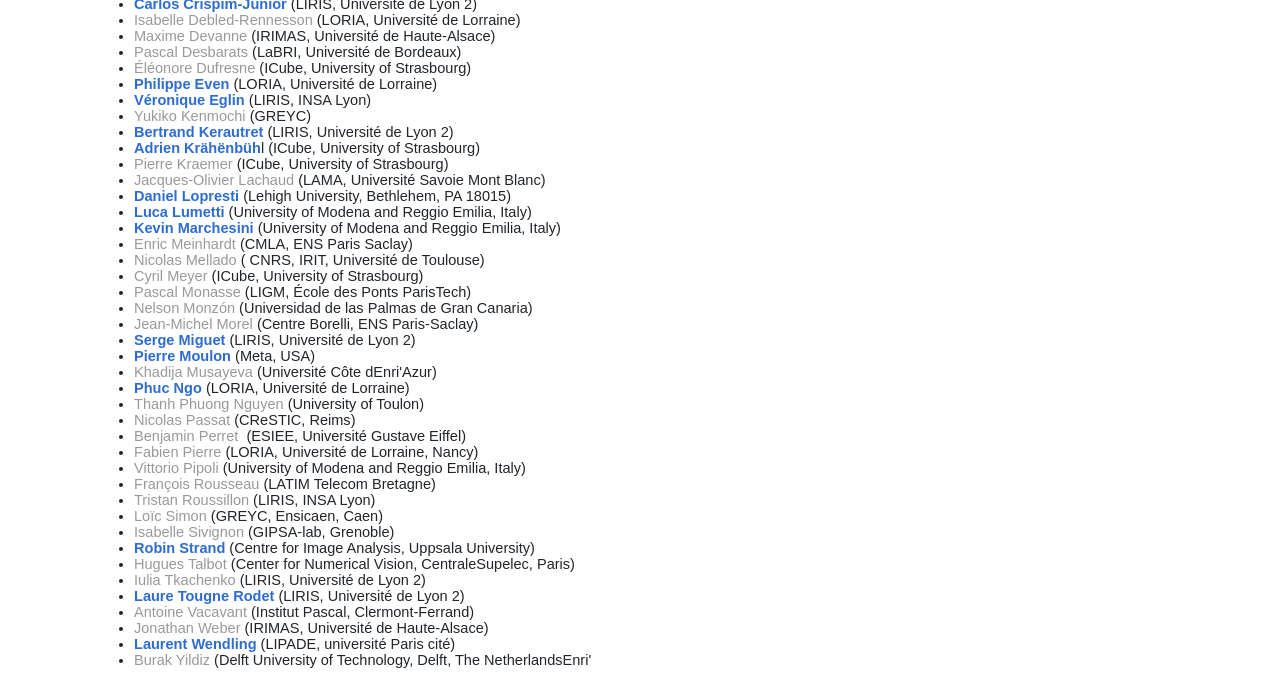
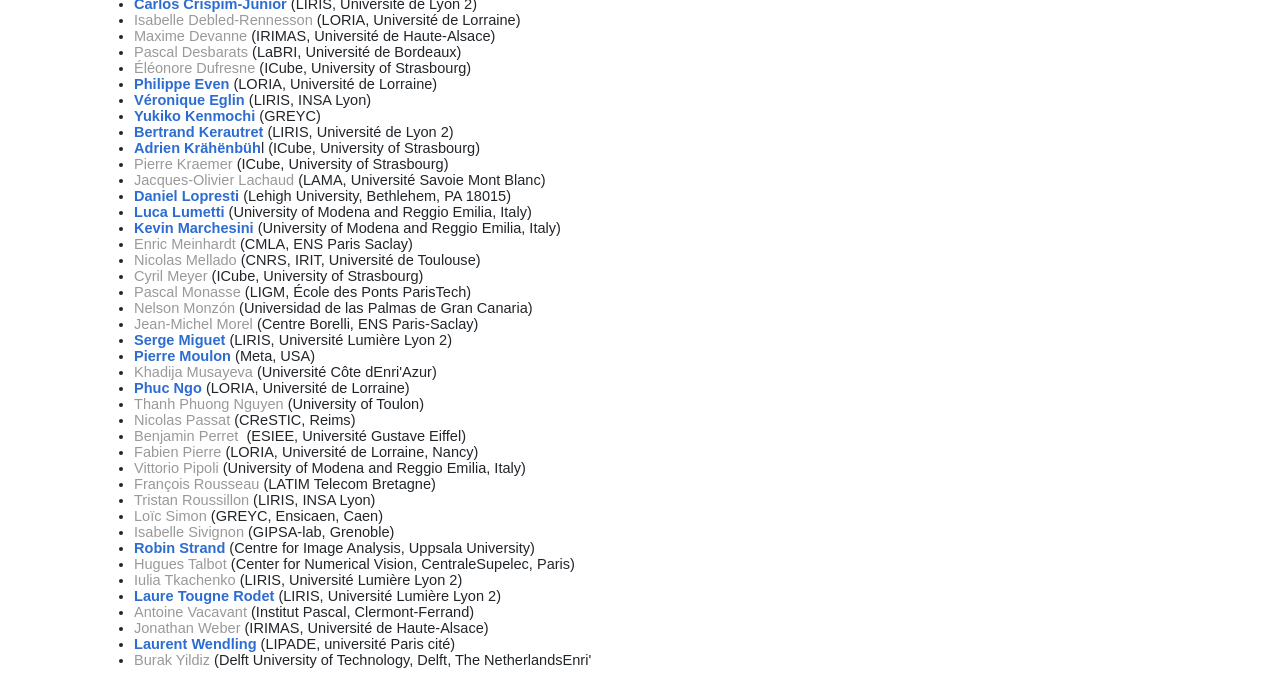
Before and after one commit to TC22-Team/rrpr2026, a Jekyll site: the page built from committees.html, in a window 1280 px wide. Shown: the part 1113-1797 px from the top of the page. Built offline with Jekyll 4.4.1, drawn with Linux system fonts in a browser that asks for light colours.

Commit message:
confirmation

```diff
--- a/committees.html
+++ b/committees.html
@@ -53,7 +53,7 @@
 <li><span class="member-tobeconfirmed">&Eacute;l&eacute;onore Dufresne</span> (ICube, University of Strasbourg)<br /></li>
 <li><span class="member-confirmed">Philippe Even</span> (LORIA, Universit&eacute; de Lorraine)</li>
 <li><span class="member-confirmed">V&eacute;ronique Eglin </span> (LIRIS, INSA Lyon)</li>
-<li><span class="member-tobeconfirmed">Yukiko Kenmochi</span> (GREYC)</li>
+<li><span class="member-confirmed">Yukiko Kenmochi</span> (GREYC)</li>
 <li><span class="member-confirmed">Bertrand Kerautret </span>(LIRIS, Universit&eacute; de Lyon 2)</li>
 <li><span class="member-confirmed">Adrien Kr&auml;h&euml;nb&uuml;h</span>l (ICube, University of Strasbourg)</li>
 <li><span class="member-tobeconfirmed">Pierre Kraemer </span>(ICube, University of Strasbourg)<br /></li>
@@ -62,12 +62,12 @@
 <li><span class="member-confirmed">Luca Lumetti</span> (University of Modena and Reggio Emilia, Italy)</li>
 <li><span class="member-confirmed">Kevin Marchesini </span>(University of Modena and Reggio Emilia, Italy)</li>
 <li><span class="member-tobeconfirmed">Enric Meinhardt</span> (CMLA, ENS Paris Saclay)</li>
-<li><span class="member-tobeconfirmed">Nicolas Mellado </span> ( CNRS, IRIT, Universit&eacute; de Toulouse)</li>
+<li><span class="member-tobeconfirmed">Nicolas Mellado </span> (CNRS, IRIT, Universit&eacute; de Toulouse)</li>
 <li><span class="member-tobeconfirmed">Cyril Meyer </span> (ICube, University of Strasbourg)</li>
 <li><span class="member-tobeconfirmed">Pascal Monasse </span> (LIGM, &Eacute;cole des Ponts ParisTech)</strong></li>
 <li><span class="member-tobeconfirmed">Nelson Monz&oacute;n</span>&nbsp;(Universidad de las Palmas de Gran Canaria)</li>
 <li><span class="member-tobeconfirmed">Jean-Michel Morel </span>(Centre Borelli, ENS Paris-Saclay)</li>
-<li><span class="member-confirmed">Serge Miguet </span>(LIRIS, Universit&eacute; de Lyon 2)</li>
+<li><span class="member-confirmed">Serge Miguet </span>(LIRIS, Universit&eacute; Lumière Lyon 2)</li>
 <li><span class="member-confirmed">Pierre Moulon</span> (Meta, USA)</li>
 <li><span class="member-tobeconfirmed">Khadija Musayeva</span> (Universit&eacute; C&ocirc;te dEnri&#39Azur)</li>
 <li><span class="member-confirmed">Phuc Ngo </span>(LORIA, Universit&eacute; de Lorraine)</li>
@@ -82,8 +82,8 @@
 <li><span class="member-tobeconfirmed">Isabelle Sivignon</span> (GIPSA-lab, Grenoble)</li>
 <li><span class="member-confirmed">Robin Strand </span> (Centre for Image Analysis, Uppsala University)&nbsp;</li>
 <li><span class="member-tobeconfirmed">Hugues Talbot</span> (Center for Numerical Vision, CentraleSupelec, Paris) &nbsp;</li>
-<li><span class="member-tobeconfirmed">Iulia Tkachenko</span> (LIRIS, Universit&eacute; de Lyon 2)</li>
-<li><span class="member-confirmed">Laure Tougne Rodet&nbsp;</span>(LIRIS, Universit&eacute; de Lyon 2)</li>
+<li><span class="member-tobeconfirmed">Iulia Tkachenko</span> (LIRIS, Universit&eacute; Lumière  Lyon 2)</li>
+<li><span class="member-confirmed">Laure Tougne Rodet&nbsp;</span>(LIRIS, Universit&eacute; Lumière Lyon 2)</li>
 <li><span class="member-tobeconfirmed">Antoine Vacavant</span> (Institut Pascal, Clermont-Ferrand)</li>
 <li><span class="member-tobeconfirmed">Jonathan Weber</span> (IRIMAS, Universit&eacute; de Haute-Alsace)</li>
 <li><span class="member-confirmed">Laurent Wendling</span> (LIPADE, universit&eacute; Paris cit&eacute;)&nbsp;</li>
```
